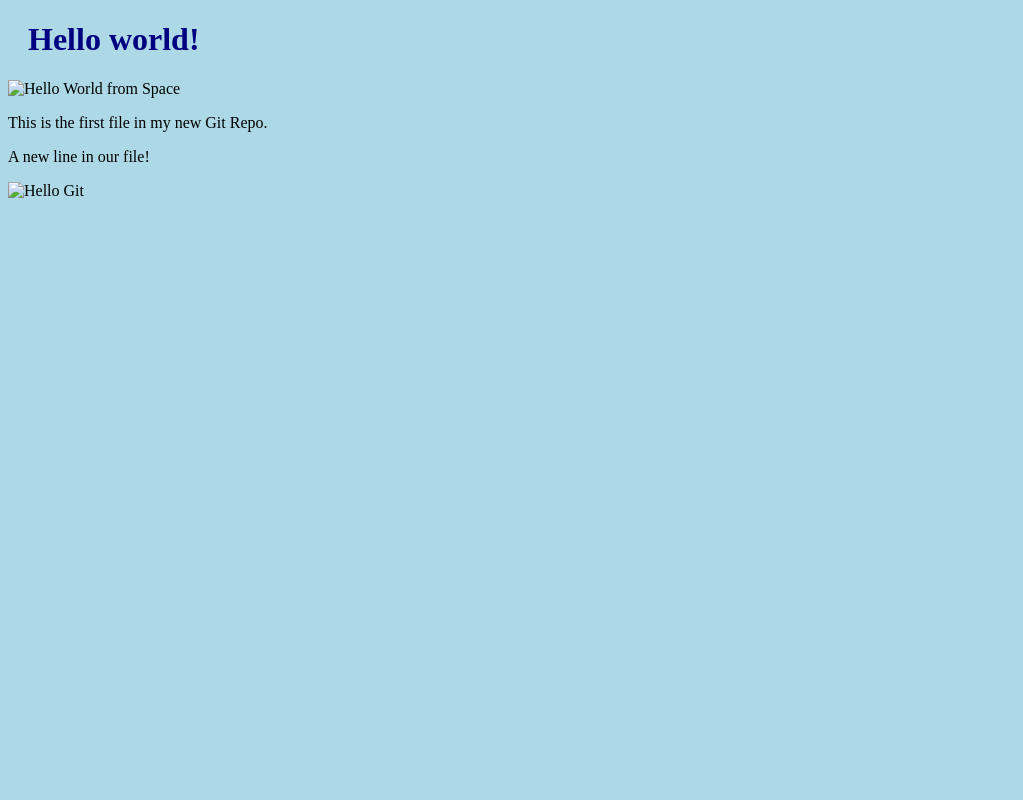
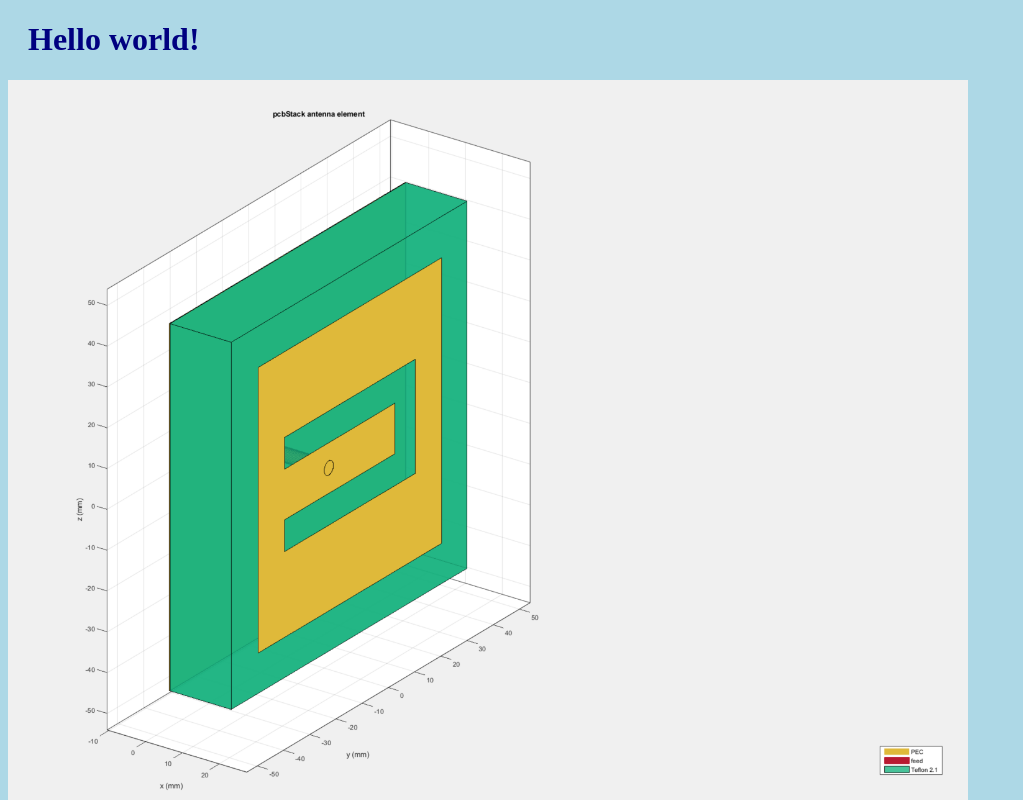
Before and after one commit to jkassot/hello-world, a plain HTML site: page index.html in a window 1280 px wide. Shown: the top 800 px of the page, without its empty margins (0-1023 px from the left). Drawn offline with Linux system fonts and the light colour scheme.

Commit message:
added a second image

```diff
--- a/index.html
+++ b/index.html
@@ -7,10 +7,10 @@
 <body>
 
 <h1>Hello world!</h1>
-<div><img src="img_hello_world.jpg" alt="Hello World from Space" style="width:100%;max-width:960px"></div>
+<div><img src="img_hello_world.png" alt="Hello World from Space" style="width:100%;max-width:960px"></div>
 <p>This is the first file in my new Git Repo.</p>
 <p>A new line in our file!</p>
-<div><img src="img_hello_git.jpg" alt="Hello Git" style="width:100%;max-width:640px"></div>
+<div><img src="img_hello_git.png" alt="Hello Git" style="width:100%;max-width:640px"></div>
 
 </body>
 </html>
```
Also changed, not shown: img_hello_git.png (added).
